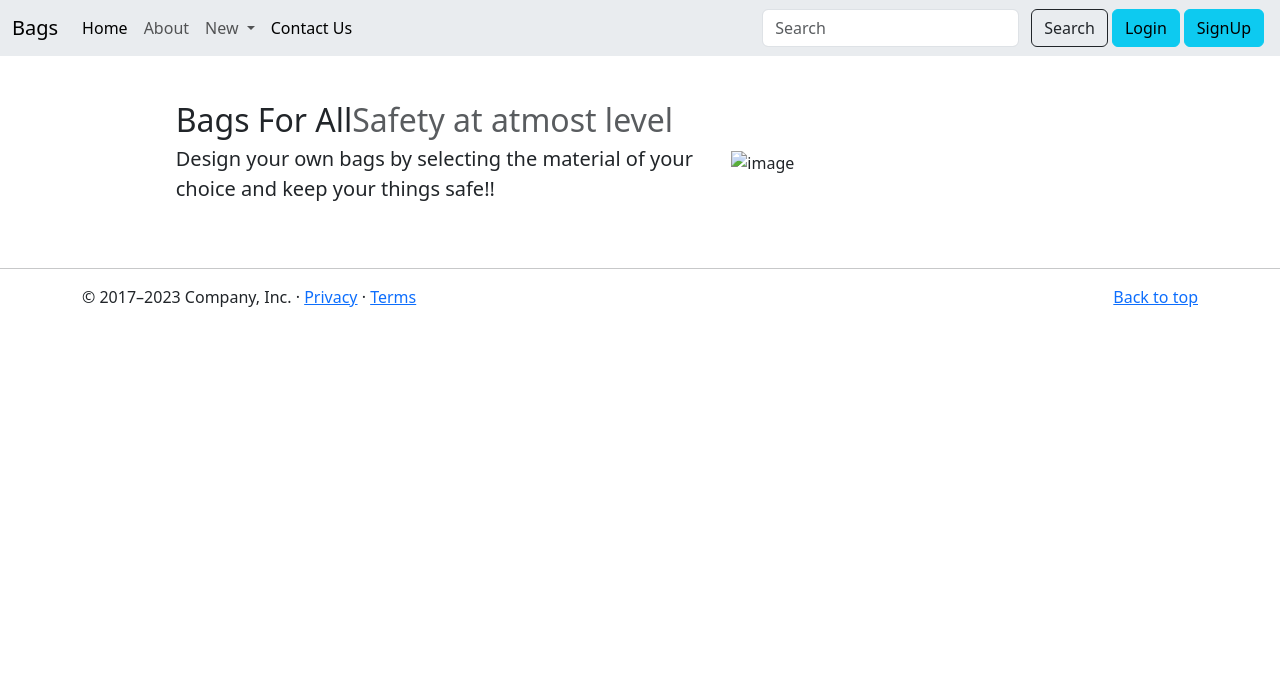
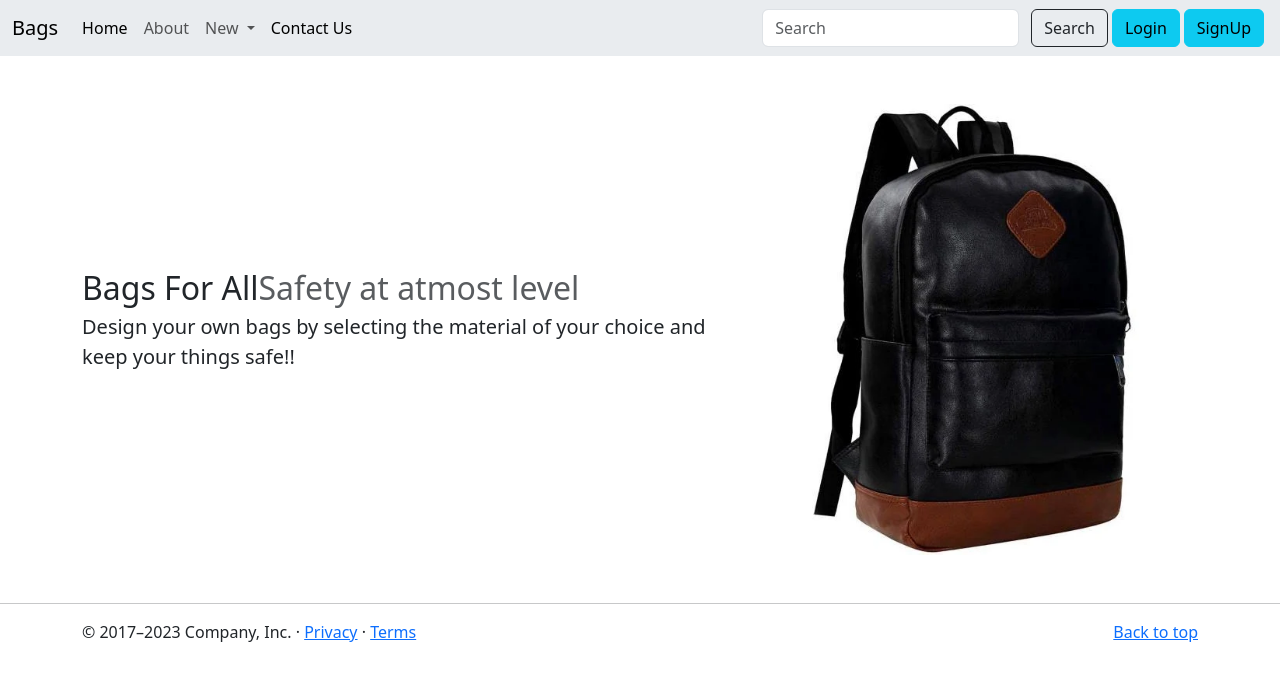
Before and after one commit to anu5ha-v/Bags, a plain HTML site: page about.html in a window 1280 px wide. Drawn offline with nearby package versions, Linux system fonts and the light colour scheme.

Commit message:
Update about.html

```diff
--- a/about.html
+++ b/about.html
@@ -161,7 +161,7 @@
             </div>
             <div class="col-md-5">
                 <img class="bd-placeholder-img bd-placeholder-img-lg featurette-image img-fluid mx-auto"
-                    src="images/l7.jpg" alt="image">
+                    src="l7.jpg" alt="image">
                 <title>Placeholder</title>
                 <rect width="100%" height="100%" fill="var(--bs-secondary-bg)"></rect><text x="50%" y="50%"
                     fill="var(--bs-secondary-color)" dy=".3em"></text>
```
